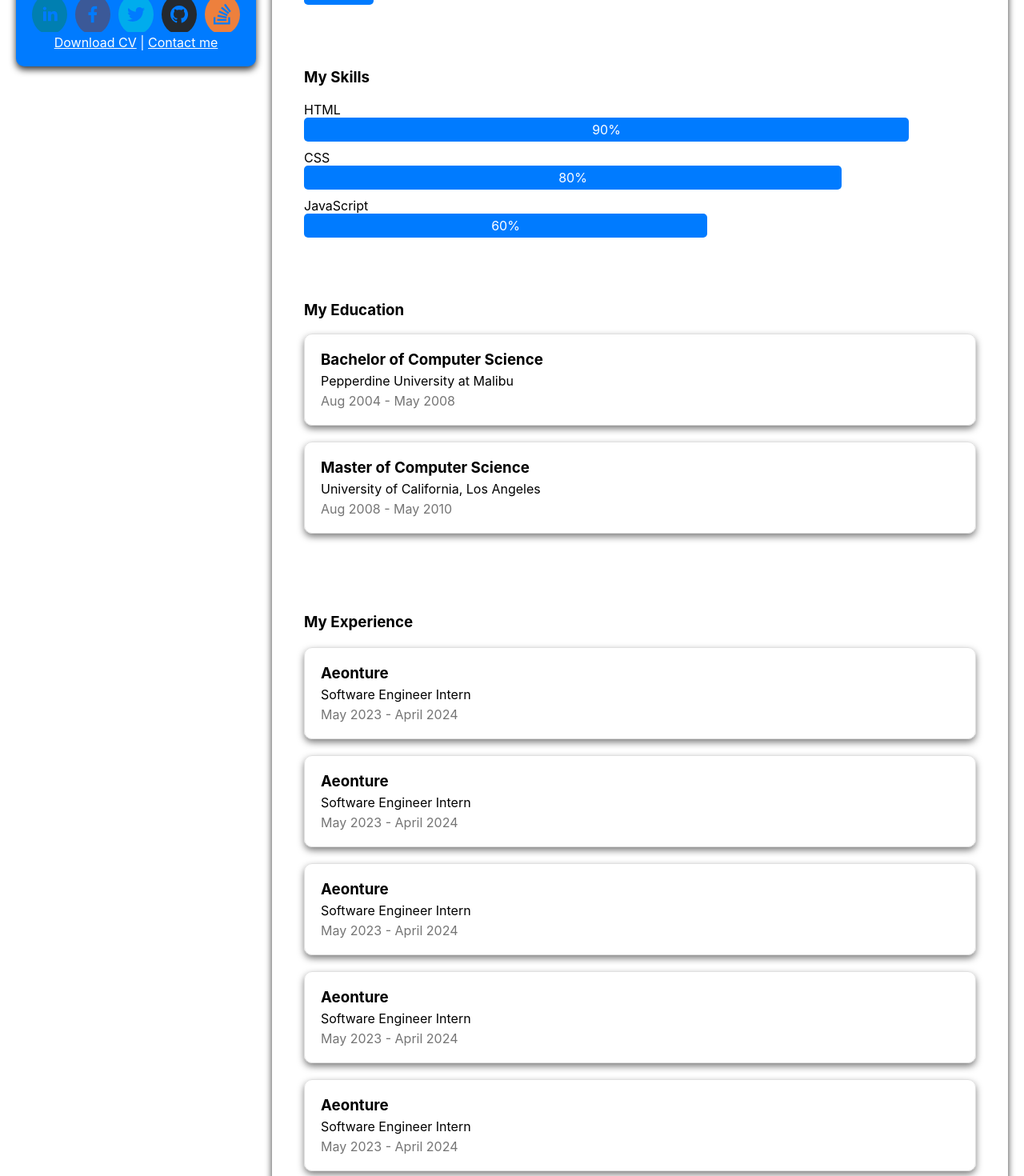
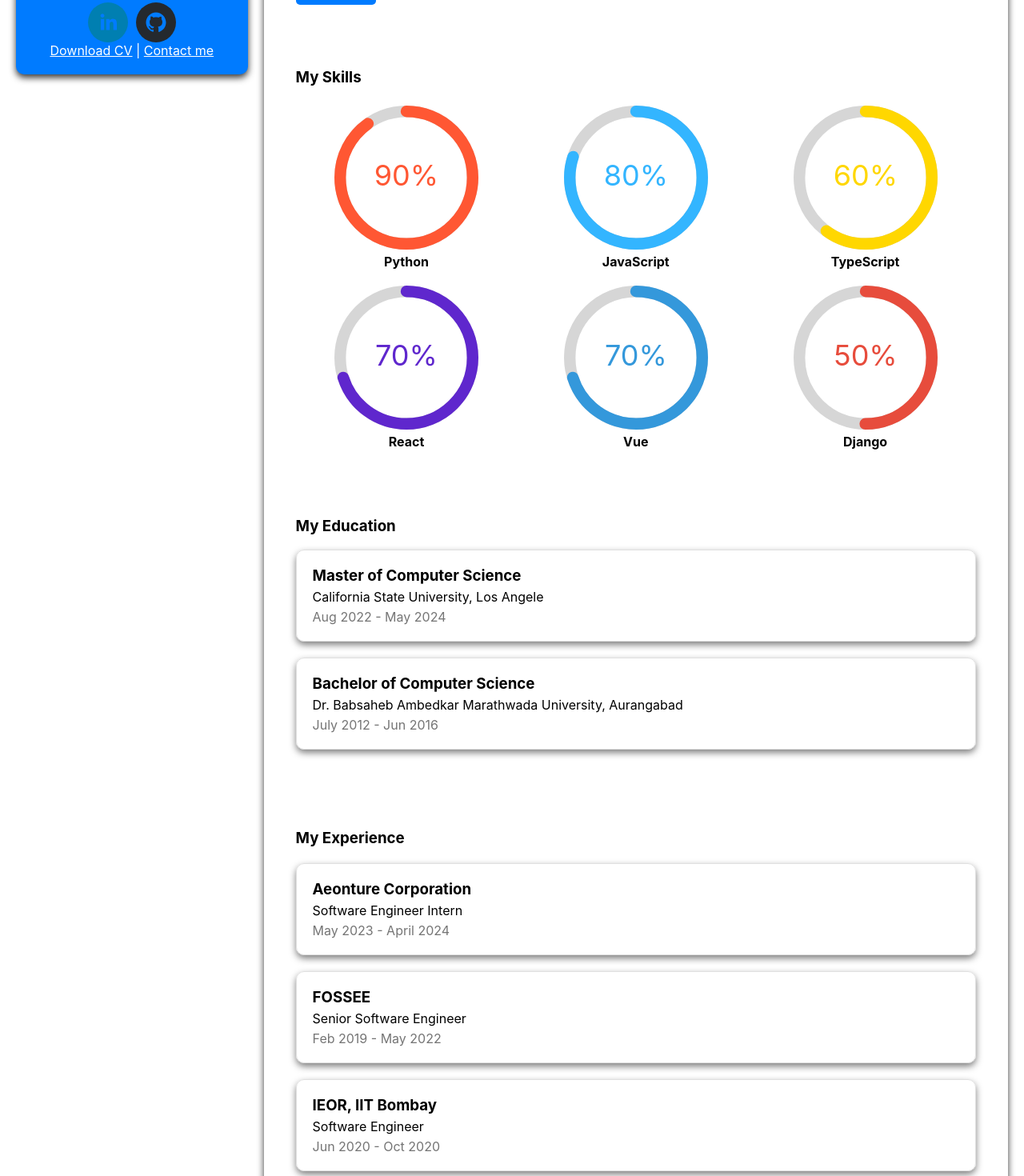
Before and after one commit to CruiseDevice/portfolio-v1, a React (Create React App) app: page / in a window 1280 px wide. Shown: the part 260-1730 px from the top of the page at 80% size. Built offline with nearby package versions, Linux system fonts and the light colour scheme.

Commit message:
some improvements in the design

```diff
--- a/package.json
+++ b/package.json
@@ -12,6 +12,7 @@
     "@types/react-dom": "^18.3.0",
     "@types/styled-components": "^5.1.34",
     "react": "^18.3.1",
+    "react-circular-progressbar": "^2.1.0",
     "react-dom": "^18.3.1",
     "react-scripts": "5.0.1",
     "react-social-icons": "^6.17.0",
--- a/src/components/AboutMe.tsx
+++ b/src/components/AboutMe.tsx
@@ -7,6 +7,7 @@ const AboutSection = styled.div`
 
 const Info = styled.div`
   display: flex;
+  align-items: center;
   gap: 10px;
   margin-top: 10px;
 
@@ -17,7 +18,9 @@ const Label = styled.div`
   color: white;
   padding: 5px 10px;
   border-radius: 5px;
-`;
+  width: 100px;
+  text-align: center;
+  `;
 
 function AboutMe () {
   return (
--- a/src/components/Education.tsx
+++ b/src/components/Education.tsx
@@ -15,16 +15,15 @@ function Education () {
     <EducationWrapper>
       <SectionTitle>My Education</SectionTitle>
       <EducationItem
-        degree="Bachelor of Computer Science"
-        institution="Pepperdine University at Malibu"
-        duration="Aug 2004 - May 2008"
+        degree="Master of Computer Science"
+        institution="California State University, Los Angele"
+        duration="Aug 2022 - May 2024"
       />
       <EducationItem
-        degree="Master of Computer Science"
-        institution="University of California, Los Angeles"
-        duration="Aug 2008 - May 2010"
+        degree="Bachelor of Computer Science"
+        institution="Dr. Babsaheb Ambedkar Marathwada University, Aurangabad"
+        duration="July 2012 - Jun 2016"
       />
-
     </EducationWrapper>
   )
 }
--- a/src/components/Experience.tsx
+++ b/src/components/Experience.tsx
@@ -15,29 +15,29 @@ function Experience () {
     <ExperienceWrapper>
       <SectionTitle>My Experience</SectionTitle>
       <ExperienceItem
-        organization="Aeonture"
+        organization="Aeonture Corporation"
         designation="Software Engineer Intern"
         duration="May 2023 - April 2024"
       />
       <ExperienceItem
-        organization="Aeonture"
-        designation="Software Engineer Intern"
-        duration="May 2023 - April 2024"
+        organization="FOSSEE"
+        designation="Senior Software Engineer"
+        duration="Feb 2019 - May 2022"
       />
       <ExperienceItem
-        organization="Aeonture"
-        designation="Software Engineer Intern"
-        duration="May 2023 - April 2024"
+        organization="IEOR, IIT Bombay"
+        designation="Software Engineer"
+        duration="Jun 2020 - Oct 2020"
       />
       <ExperienceItem
-        organization="Aeonture"
-        designation="Software Engineer Intern"
-        duration="May 2023 - April 2024"
+        organization="Virtual Labs, IIT Bombay"
+        designation="Software Engineer"
+        duration="Oct 2017 - Feb 2019"
       />
       <ExperienceItem
-        organization="Aeonture"
-        designation="Software Engineer Intern"
-        duration="May 2023 - April 2024"
+        organization="Tudip Technologies"
+        designation="Software Engineer"
+        duration="Aug 2016 - Sept 2017"
       />
     </ExperienceWrapper>
   )
--- a/src/components/ProfileCard.tsx
+++ b/src/components/ProfileCard.tsx
@@ -30,20 +30,19 @@ const ProfileImage = styled.img`
   border-radius: 50%;
   width: 100px;
   height: 100px;
+  border: 5px solid white;
 `;
 
 function ProfileCard () {
   return (
     <Card>
       <ProfileImage src="/dp.png"/>
+      <hr />
       <h2>Akash Chavan</h2>
       <p>Programmer</p>
       <SocialIcons>
         <SocialIcon url="https://linkedin.com/in/johnowens" />
-        <SocialIcon url="https://facebook.com/johnowens" />
-        <SocialIcon url="https://twitter.com/johnowens" />
         <SocialIcon url="https://github.com/johnowens" />
-        <SocialIcon url="https://stackoverflow.com/users/johnowens" />
       </SocialIcons>
       <div>
         <a href="#" style={{color: 'white'}}>Download CV</a> | <a href="#" style={{color: 'white'}}>Contact me</a>
--- a/src/components/Skills.tsx
+++ b/src/components/Skills.tsx
@@ -1,39 +1,60 @@
 import React from "react"
 import styled from "styled-components"
+import { CircularProgressbar, buildStyles } from "react-circular-progressbar";
+import "react-circular-progressbar/dist/styles.css";
 
 const SkillsSection = styled.div`
   margin: 20px;
 `;
 
+const SkillsGrid = styled.div`
+  display:grid;
+  grid-template-columns: repeat(3, 1fr);
+  grid-gap: 10px;
+`
+
 const Skill = styled.div`
-  margin-top: 10px;
+  display: flex;
+  flex-direction: column;
+  align-items: center;
+  margin: 5px;
 `;
 
-const ProgressBar = styled.div<{progress: number}>`
-  background-color: #007BFF;
-  width: ${({progress}) => progress}%;
-  color: white;
-  text-align: center;
-  padding: 5px;
-  border-radius: 5px;
+const SkillName = styled.div`
+  margin-top: 5px;
+  font-weight: bold;
 `;
+
+const skillsData = [
+  { name: "Python", progress: 90, color: "#FF5733" },
+  { name: "JavaScript", progress: 80, color: "#33B5FF" },
+  { name: "TypeScript", progress: 60, color: "#FFD700" },
+  { name: "React", progress: 70, color: "#5F27CD" },
+  { name: "Vue", progress: 70, color: "#3498DB" },
+  { name: "Django", progress: 50, color: "#E74C3C" },
+];
 
 function Skills () {
   return (
     <SkillsSection>
       <h3>My Skills</h3>
-      <Skill>
-        <span>HTML</span>
-        <ProgressBar progress={90}>90%</ProgressBar>
-      </Skill>
-      <Skill>
-        <span>CSS</span>
-        <ProgressBar progress={80}>80%</ProgressBar>
-      </Skill>
-      <Skill>
-        <span>JavaScript</span>
-        <ProgressBar progress={60}>60%</ProgressBar>
-      </Skill>
+      <SkillsGrid>
+        {skillsData.map((skill) => (
+          <Skill key={skill.name}>
+            <div style={{width: 180, height: 180}}>
+              <CircularProgressbar
+                value={skill.progress}
+                text={`${skill.progress}%`}
+                styles={buildStyles({
+                  pathColor: skill.color,
+                  textColor: skill.color,
+                  trailColor: "#d6d6d6",
+                })}/>
+            </div>
+              <SkillName>{skill.name}</SkillName>
+          </Skill>
+        ))}
+      </SkillsGrid>
     </SkillsSection>
   )
 }
```
Also changed, not shown: 1 other file (tests, documents, lock files or other folders).
